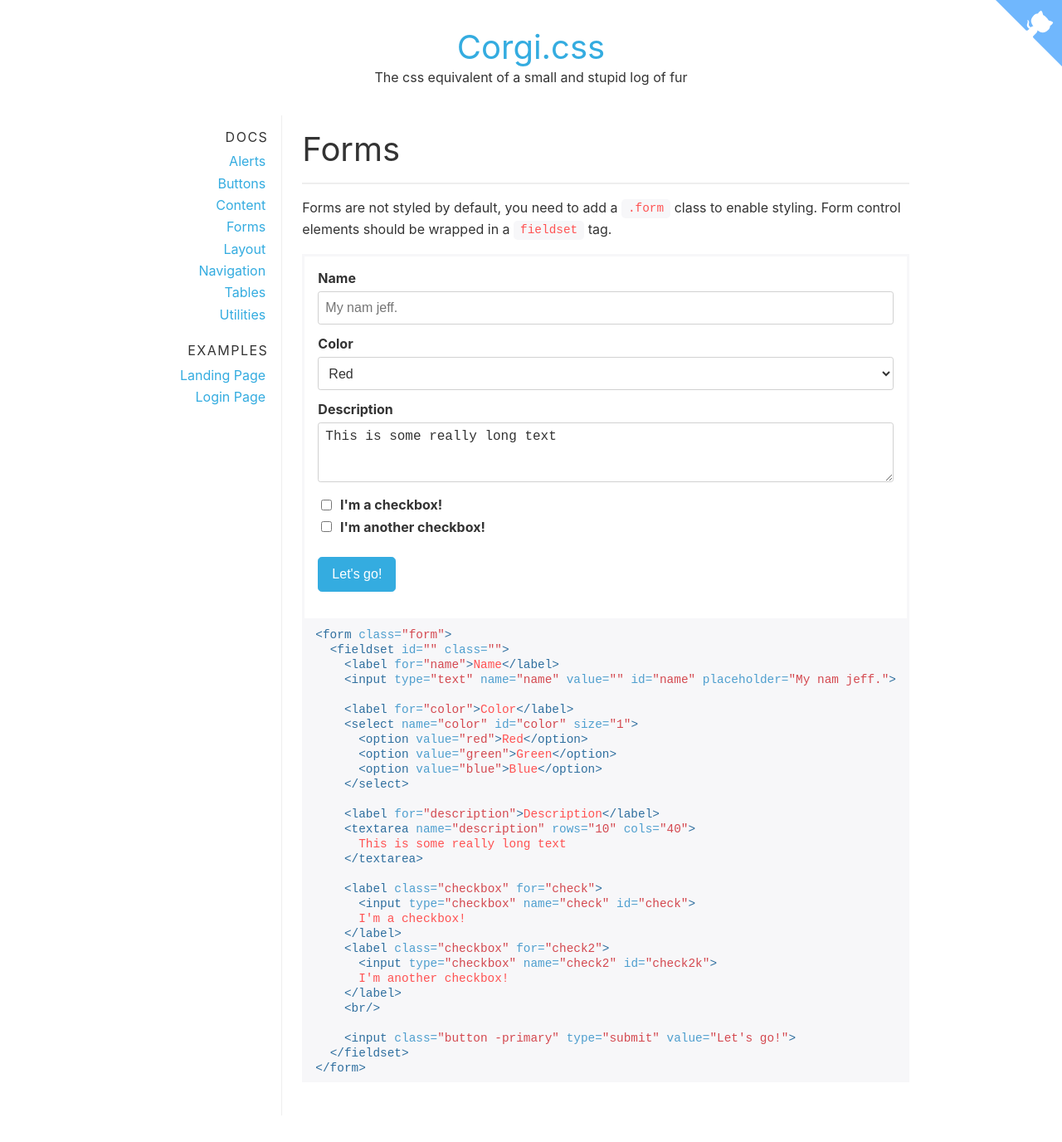
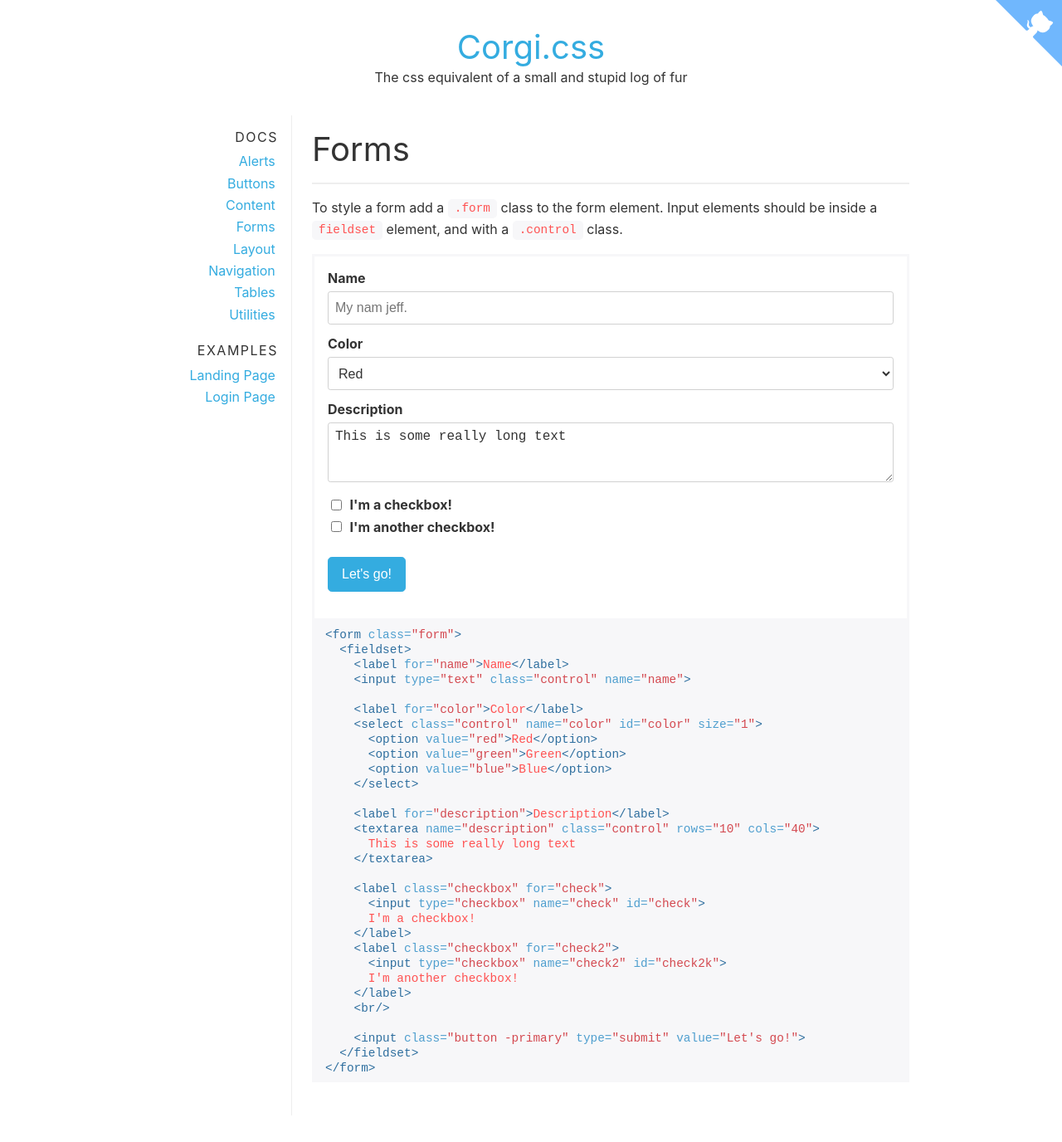
Before and after one commit to kendaganio/corgi, a Jekyll site: the page built from docs/_documentation/forms.md, in a window 1280 px wide. Shown: the whole page at 83% size. Built offline with Jekyll 4.4.1, drawn with Linux system fonts in a browser that asks for light colours.

Commit message:
reworks forms to be opt-in

```diff
--- a/docs/_documentation/forms.md
+++ b/docs/_documentation/forms.md
@@ -6,25 +6,25 @@ title: Forms
 # Forms
 ---
 
-Forms are not styled by default, you need to add a `.form` class to enable styling.
-Form control elements should be wrapped in a `fieldset` tag.
+To style a form add a `.form` class to the form element. Input elements should be
+inside a `fieldset` element, and with a `.control` class.
 
 <div class="example">
   <div class="container preview">
     <form class="form">
-      <fieldset id="" class="">
+      <fieldset>
         <label for="name">Name</label>
-        <input type="text" name="name" value="" id="name" placeholder="My nam jeff.">
+        <input type="text" class="control" name="name" value="" id="name" placeholder="My nam jeff.">
 
         <label for="color">Color</label>
-        <select name="color" id="color" size="1">
+        <select class="control" name="color" id="color" size="1">
           <option value="red">Red</option>
           <option value="green">Green</option>
           <option value="blue">Blue</option>
         </select>
 
         <label for="description">Description</label>
-        <textarea name="description" rows="10" cols="40">
+        <textarea name="description" class="control" rows="10" cols="40">
 This is some really long text
         </textarea>
 
@@ -46,19 +46,19 @@ This is some really long text
 
 {% highlight html %}
 <form class="form">
-  <fieldset id="" class="">
+  <fieldset>
     <label for="name">Name</label>
-    <input type="text" name="name" value="" id="name" placeholder="My nam jeff.">
+    <input type="text" class="control" name="name">
 
     <label for="color">Color</label>
-    <select name="color" id="color" size="1">
+    <select class="control" name="color" id="color" size="1">
       <option value="red">Red</option>
       <option value="green">Green</option>
       <option value="blue">Blue</option>
     </select>
 
     <label for="description">Description</label>
-    <textarea name="description" rows="10" cols="40">
+    <textarea name="description" class="control" rows="10" cols="40">
       This is some really long text
     </textarea>
 
--- a/docs/css/corgi-docs.css
+++ b/docs/css/corgi-docs.css
@@ -218,9 +218,8 @@ form.form > fieldset label.checkbox > input {
   margin-right: 0.6rem;
 }
 
-form.form > fieldset input[type=text], form.form > fieldset input[type=email], form.form > fieldset input[type=number], form.form > fieldset input[type=password],
-form.form > fieldset input[type=search], form.form > fieldset input[type=url], form.form > fieldset input[type=tel],
-form.form > fieldset select, form.form > fieldset textarea {
+form.form > fieldset input[type=text].control, form.form > fieldset input[type=email].control, form.form > fieldset input[type=number].control, form.form > fieldset input[type=password].control,
+form.form > fieldset input[type=search].control, form.form > fieldset input[type=url].control, form.form > fieldset input[type=tel].control, form.form > fieldset select.control, form.form > fieldset textarea.control {
   background: white;
   font-size: inherit;
   line-height: 1.5;
@@ -233,9 +232,8 @@ form.form > fieldset select, form.form > fieldset textarea {
   color: inherit;
 }
 
-form.form > fieldset input[type=text]:focus, form.form > fieldset input[type=email]:focus, form.form > fieldset input[type=number]:focus, form.form > fieldset input[type=password]:focus,
-form.form > fieldset input[type=search]:focus, form.form > fieldset input[type=url]:focus, form.form > fieldset input[type=tel]:focus,
-form.form > fieldset select:focus, form.form > fieldset textarea:focus {
+form.form > fieldset input[type=text].control:focus, form.form > fieldset input[type=email].control:focus, form.form > fieldset input[type=number].control:focus, form.form > fieldset input[type=password].control:focus,
+form.form > fieldset input[type=search].control:focus, form.form > fieldset input[type=url].control:focus, form.form > fieldset input[type=tel].control:focus, form.form > fieldset select.control:focus, form.form > fieldset textarea.control:focus {
   outline: 0;
   border-color: #34ace0;
 }
--- a/package.json
+++ b/package.json
@@ -1,6 +1,6 @@
 {
   "name": "corgicss",
-  "version": "0.1.6",
+  "version": "0.1.7",
   "description": "The css equivalent of a small and stupid log of fur.",
   "main": "corgi.css",
   "scripts": {
--- a/sass/form.sass
+++ b/sass/form.sass
@@ -19,22 +19,22 @@ form.form
           margin-right: 0.6rem
 
     input[type=text], input[type=email], input[type=number], input[type=password],
-    input[type=search], input[type=url], input[type=tel],
-    select, textarea
-      background: white
-      font-size: inherit
-      line-height: 1.5
-      padding: 0.2rem 0.5rem
-      border: 1px solid #d1d1d1
-      border-radius: 0.2rem
-      height: 2.5rem
-      width: 100%
-      margin-bottom: 0.8rem
-      color: inherit
+    input[type=search], input[type=url], input[type=tel], select, textarea
+      &.control
+        background: white
+        font-size: inherit
+        line-height: 1.5
+        padding: 0.2rem 0.5rem
+        border: 1px solid #d1d1d1
+        border-radius: 0.2rem
+        height: 2.5rem
+        width: 100%
+        margin-bottom: 0.8rem
+        color: inherit
 
-      &:focus
-        outline: 0
-        border-color: $primary
+        &:focus
+          outline: 0
+          border-color: $primary
 
     textarea
       min-height: 4.5rem
```
Also changed, not shown: css/corgi.css (+4 -6 lines), 2 other files.
